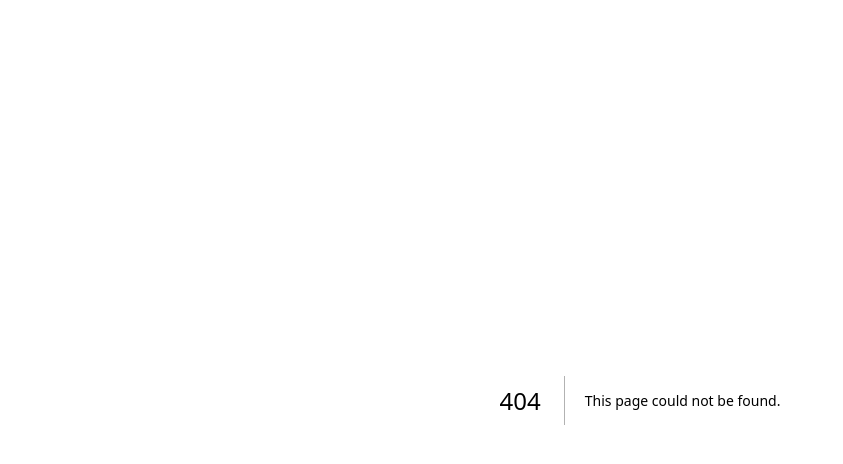
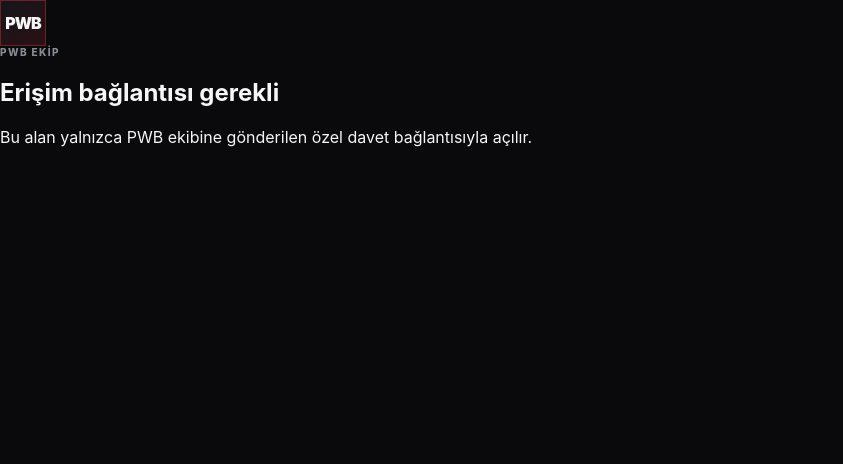
Before and after one commit to Efekartal/pwb-bot, a Next.js app: page /ekip in a window 1280 px wide. Before the commit this address had no page. Shown: the top 464 px of the page, without its empty margins (0-843 px from the left). Built offline with nearby package versions, Linux system fonts and the light colour scheme; no server answers.

Commit message:
feat: add protected team page

```diff
--- /dev/null
+++ b/app/ekip/page.tsx
@@ -0,0 +1,51 @@
+import type { Metadata } from "next";
+import { cookies } from "next/headers";
+import { redirect } from "next/navigation";
+import TeamPageClient from "@/components/TeamPageClient";
+import { TEAM_COOKIE_NAME, verifyTeamSession } from "@/lib/team-access";
+
+export const dynamic = "force-dynamic";
+
+export const metadata: Metadata = {
+  title: "PWB Ekip",
+  robots: {
+    index: false,
+    follow: false,
+    noarchive: true,
+  },
+};
+
+export default async function TeamPage({
+  searchParams,
+}: {
+  searchParams: Promise<{ k?: string; denied?: string }>;
+}) {
+  const params = await searchParams;
+
+  if (params.k) {
+    redirect(`/api/team/access?k=${encodeURIComponent(params.k)}`);
+  }
+
+  const store = await cookies();
+  const session = store.get(TEAM_COOKIE_NAME)?.value;
+
+  if (!verifyTeamSession(session)) {
+    return (
+      <main className="team-access-screen">
+        <section>
+          <div className="brand-mark">PWB</div>
+          <p className="eyebrow">PWB EKİP</p>
+          <h1>Erişim bağlantısı gerekli</h1>
+          <p>
+            Bu alan yalnızca PWB ekibine gönderilen özel davet bağlantısıyla açılır.
+          </p>
+          {params.denied && (
+            <div className="error-banner">Bağlantı geçersiz veya süresi dolmuş.</div>
+          )}
+        </section>
+      </main>
+    );
+  }
+
+  return <TeamPageClient />;
+}
```
